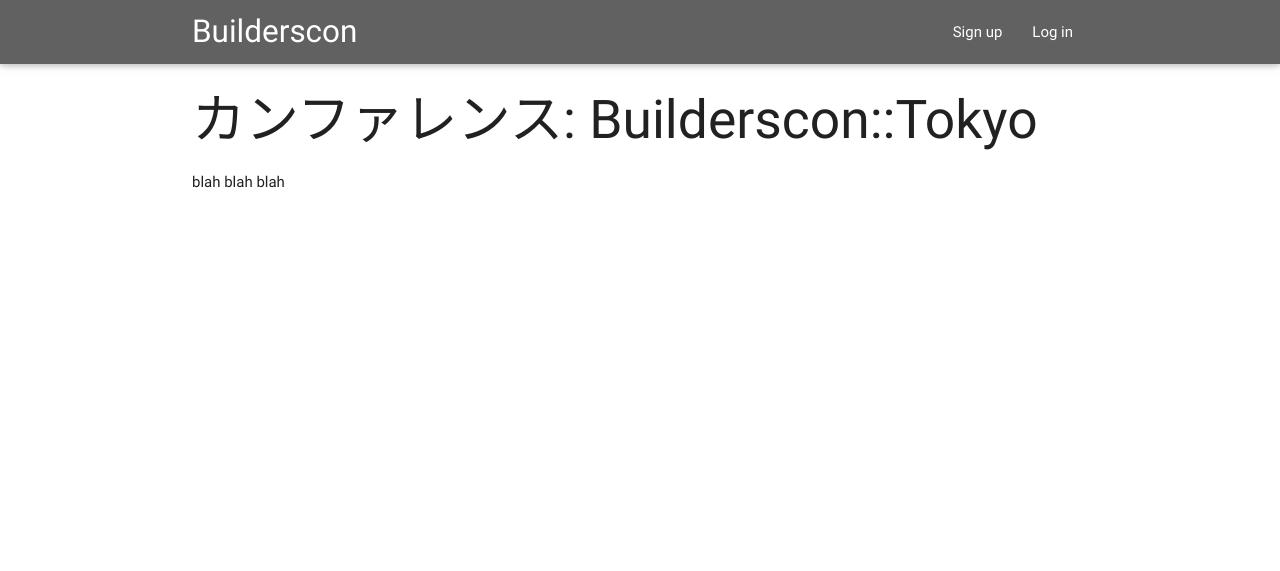
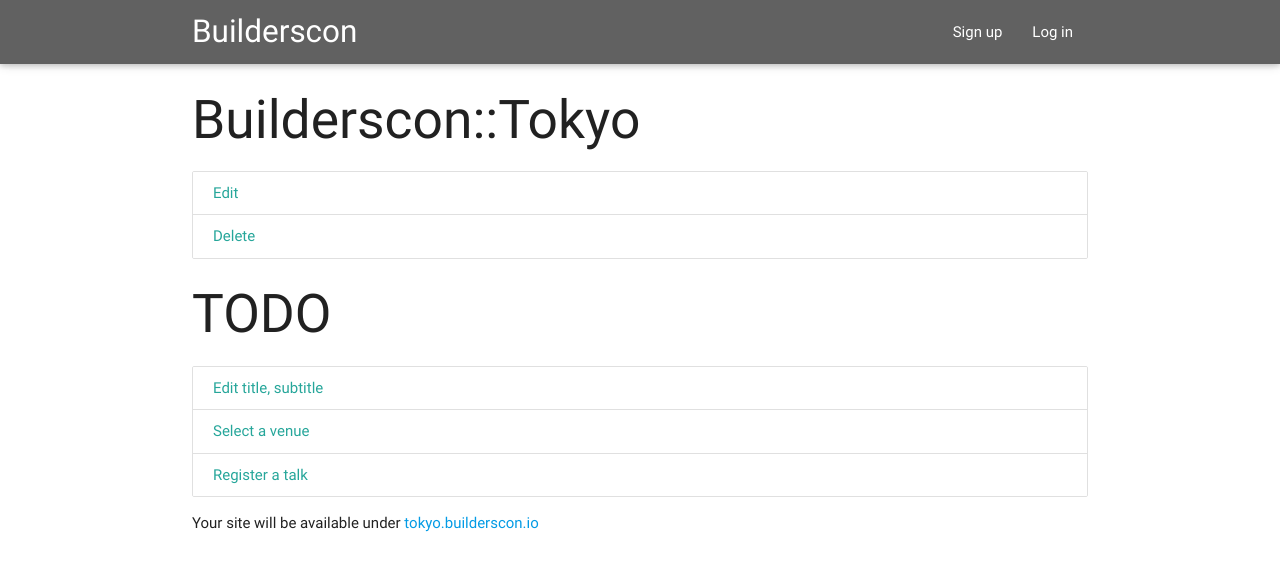
Before and after one commit to builderscon/octav, a Jekyll site: the page built from conference/001.html, in a window 1280 px wide. Shown: the top 571 px of the page. Built offline with Jekyll 4.4.1, drawn with Linux system fonts in a browser that asks for light colours; nearby versions of some CDN libraries.

Commit message:
Add some stuff to the conference page

```diff
--- a/_layouts/conference.html
+++ b/_layouts/conference.html
@@ -1,6 +1,18 @@
 ---
 layout: default
 ---
-<h2>カンファレンス: {{page.conference-name}}</h2>
+<h2>{{page.conference-name}}</h2>
+
+<div class="collection">
+  <a href="./edit" class="collection-item">Edit</a>
+  <a href="./delete" class="collection-item">Delete</a>
+</div>
+
+<h2>TODO</h2>
+<div class="collection">
+  <a href="#" class="collection-item">Edit title, subtitle</a>
+  <a href="#" class="collection-item">Select a venue</a>
+  <a href="#" class="collection-item">Register a talk</a>
+</div>
 
 {{content}}
--- a/conference/001.html
+++ b/conference/001.html
@@ -2,4 +2,7 @@
 layout: conference
 conference-name: Builderscon::Tokyo
 ---
-blah blah blah
+
+<div>Your site will be available under <a href="#">tokyo.builderscon.io</a></div>
+
+<div
```
Also changed, not shown: index.html (+4 -4 lines).
